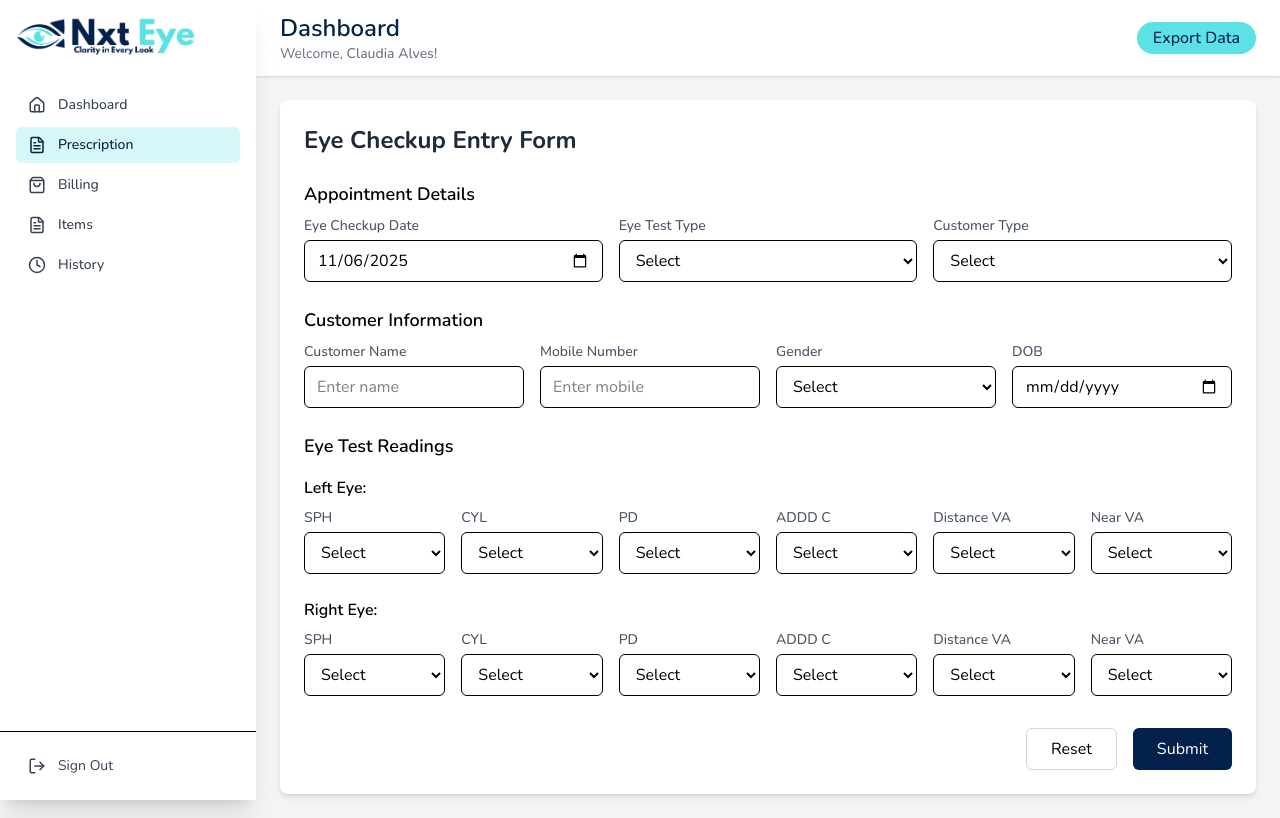
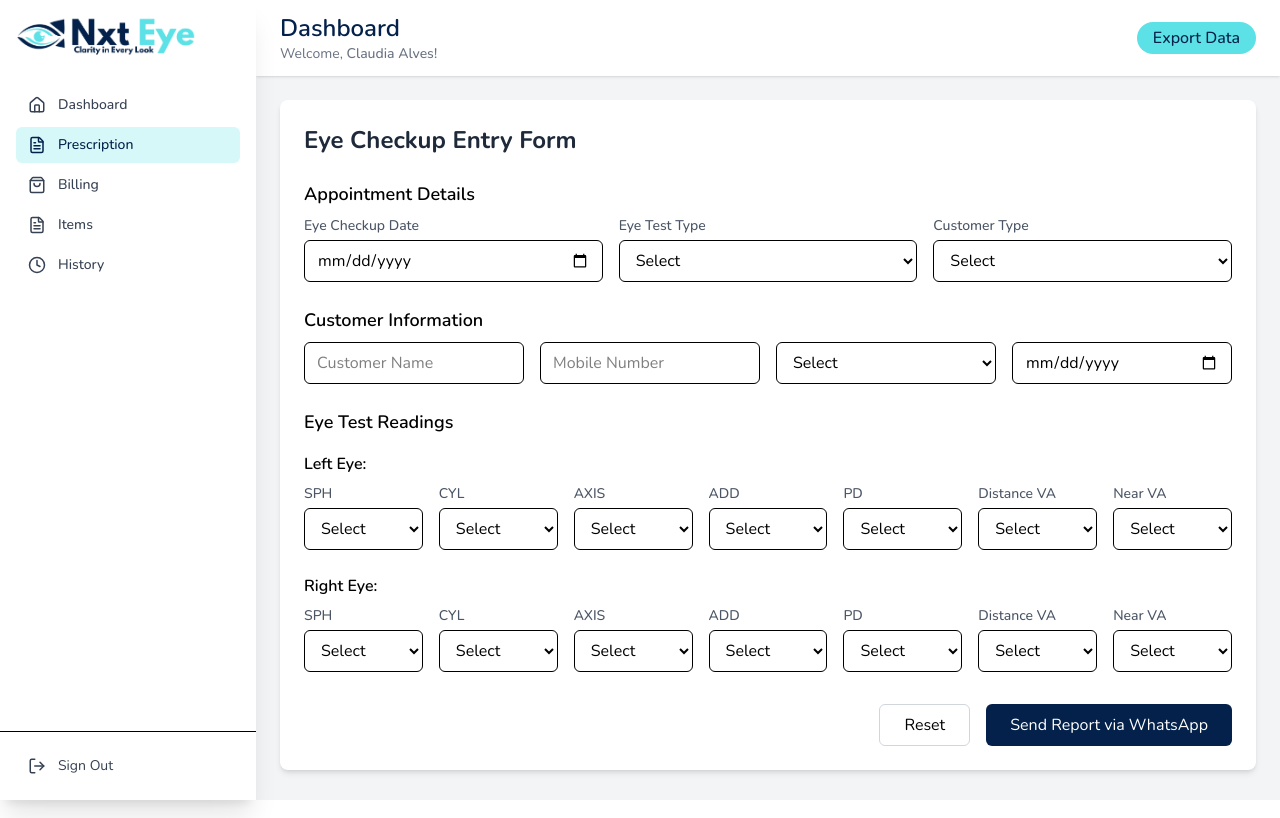
Before and after one commit to Ranjith1110/nxteye, a React (Vite) app in the folder client/: page /prescription in a window 1280 px wide. Built offline with nearby package versions, Linux system fonts and the light colour scheme; sample sign-in values are in the browser's storage.

Commit message:
Feat : Prescription msg work done

```diff
--- a/client/src/admin/Prescription.jsx
+++ b/client/src/admin/Prescription.jsx
@@ -2,53 +2,221 @@ import React, { useState } from "react";
 import Layout from "../components/dashboard/Layout";
 
 const Prescription = () => {
-    const [isOpen, setIsOpen] = useState(false);
-    const toggleSidebar = () => setIsOpen(!isOpen);
+    const [form, setForm] = useState({
+        date: "",
+        eyeTestType: "",
+        customerType: "",
+        name: "",
+        mobile: "",
+        gender: "",
+        dob: "",
+        left: {
+            SPH: "",
+            CYL: "",
+            AXIS: "",
+            ADD: "",
+            PD: "",
+            DistanceVA: "",
+            NearVA: "",
+        },
+        right: {
+            SPH: "",
+            CYL: "",
+            AXIS: "",
+            ADD: "",
+            PD: "",
+            DistanceVA: "",
+            NearVA: "",
+        },
+    });
+
+    const [errors, setErrors] = useState({}); // store errors
+
+    // Generate dropdown options
+    const generateRange = (start, end, step = 0.25, includePlusMinus = false) => {
+        const values = [];
+        for (let i = start; i <= end; i += step) values.push(i.toFixed(2));
+        if (includePlusMinus)
+            return ["00", ...values.map(v => `+${v}`), ...values.map(v => `-${v}`)];
+        return values;
+    };
+
+    const SPH_CYL_Values = generateRange(0.25, 20.0, 0.25, true);
+    const AXIS_Values = Array.from({ length: 37 }, (_, i) => i * 5);
+    const ADD_Values = generateRange(0.25, 3.5, 0.25);
+    const PD_Values = ["N/A", ...Array.from({ length: 31 }, (_, i) => (25 + i * 0.5).toFixed(1))];
+    const DistanceVA_Values = ["N/A", "6/60", "6/36", "6/24", "6/18", "6/12", "6/9", "6/6"];
+    const NearVA_Values = ["N/A", "N32", "N18", "N12", "N10", "N8", "N6", "N5"];
+
+    const SelectInput = ({ label, name, eye }) => (
+        <div>
+            <label className="block text-sm font-medium text-gray-600 mb-1">{label}</label>
+            <select
+                name={name}
+                value={form[eye][name]}
+                onChange={e => {
+                    setForm({ ...form, [eye]: { ...form[eye], [name]: e.target.value } });
+                    setErrors(prev => ({ ...prev, [name]: "" })); // clear error on change
+                }}
+                className="w-full border rounded-md px-3 py-2"
+            >
+                <option value="">Select</option>
+                {(label === "SPH" || label === "CYL") &&
+                    SPH_CYL_Values.map((v, i) => (
+                        <option key={i} value={v}>{v}</option>
+                    ))}
+                {label === "AXIS" &&
+                    AXIS_Values.map((v, i) => (
+                        <option key={i} value={v}>{v}</option>
+                    ))}
+                {label === "ADD" &&
+                    ADD_Values.map((v, i) => (
+                        <option key={i} value={v}>{v}</option>
+                    ))}
+                {label === "PD" &&
+                    PD_Values.map((v, i) => (
+                        <option key={i} value={v}>{v}</option>
+                    ))}
+                {label === "Distance VA" &&
+                    DistanceVA_Values.map((v, i) => (
+                        <option key={i} value={v}>{v}</option>
+                    ))}
+                {label === "Near VA" &&
+                    NearVA_Values.map((v, i) => (
+                        <option key={i} value={v}>{v}</option>
+                    ))}
+            </select>
+            {errors[name] && <p className="text-red-500 text-sm mt-1">{errors[name]}</p>}
+        </div>
+    );
+
+    const handleReset = () => {
+        setForm({
+            date: "",
+            eyeTestType: "",
+            customerType: "",
+            name: "",
+            mobile: "",
+            gender: "",
+            dob: "",
+            left: { SPH: "", CYL: "", AXIS: "", ADD: "", PD: "", DistanceVA: "", NearVA: "" },
+            right: { SPH: "", CYL: "", AXIS: "", ADD: "", PD: "", DistanceVA: "", NearVA: "" },
+        });
+        setErrors({});
+    };
+
+    const validateForm = () => {
+        const newErrors = {};
+        if (!form.date) newErrors.date = "Please select the eye checkup date.";
+        if (!form.eyeTestType) newErrors.eyeTestType = "Please select the test type.";
+        if (!form.customerType) newErrors.customerType = "Please select the customer type.";
+        if (!form.name.trim()) newErrors.name = "Please enter the customer's name.";
+        if (!form.mobile) newErrors.mobile = "Please enter the mobile number.";
+        if (form.mobile && !/^\d{10}$/.test(form.mobile)) newErrors.mobile = "Please enter a valid 10-digit number.";
+        if (!form.gender) newErrors.gender = "Please select gender.";
+        if (!form.dob) newErrors.dob = "Please select the date of birth.";
+        setErrors(newErrors);
+        return Object.keys(newErrors).length === 0;
+    };
+
+    const handleSubmit = e => {
+        e.preventDefault();
+        if (!validateForm()) return;
+
+        let whatsappNumber = form.mobile.replace(/[^0-9]/g, "");
+        if (whatsappNumber.length === 10) whatsappNumber = "91" + whatsappNumber;
+
+        const msg = `
+🌟 *NxtEye Optical - Eye Checkup Report* 👁️
+
+━━━━━━━━━━━━━━━━━━━
+📅 *Date:* ${form.date}
+🧪 *Test Type:* ${form.eyeTestType}
+👤 *Name:* ${form.name}
+📱 *Mobile:* ${form.mobile}
+🚻 *Gender:* ${form.gender}
+🎂 *DOB:* ${form.dob}
+━━━━━━━━━━━━━━━━━━━
+
+👁️ *LEFT EYE*
+• SPH: ${form.left.SPH || "-"}
+• CYL: ${form.left.CYL || "-"}
+• AXIS: ${form.left.AXIS || "-"}
+• ADD: ${form.left.ADD || "-"}
+• PD: ${form.left.PD || "-"}
+• Distance VA: ${form.left.DistanceVA || "-"}
+• Near VA: ${form.left.NearVA || "-"}
+
+👁️ *RIGHT EYE*
+• SPH: ${form.right.SPH || "-"}
+• CYL: ${form.right.CYL || "-"}
+• AXIS: ${form.right.AXIS || "-"}
+• ADD: ${form.right.ADD || "-"}
+• PD: ${form.right.PD || "-"}
+• Distance VA: ${form.right.DistanceVA || "-"}
+• Near VA: ${form.right.NearVA || "-"}
+━━━━━━━━━━━━━━━━━━━
+
+✨ *Thank you for trusting NxtEye Optical!*
+Your vision, our care 👓
+📍 _Stay Clear. Stay Confident._
+`;
+
+        const url = `https://wa.me/${whatsappNumber}?text=${encodeURIComponent(msg.trim())}`;
+        window.open(url, "_blank");
+    };
 
     return (
         <Layout>
-            {/* Main Content */}
-            <div className="bg-white shadow-md rounded-lg p-6">
-                <h2 className="text-2xl font-bold text-gray-800 mb-6">
-                    Eye Checkup Entry Form
-                </h2>
+            <form
+                onSubmit={handleSubmit}
+                onReset={handleReset}
+                className="bg-white shadow-md rounded-lg p-6"
+            >
+                <h2 className="text-2xl font-bold text-gray-800 mb-6">Eye Checkup Entry Form</h2>
 
                 {/* Appointment Details */}
                 <section className="mb-6">
-                    <h3 className="font-semibold text-lg mb-2">
-                        Appointment Details
-                    </h3>
+                    <h3 className="font-semibold text-lg mb-2">Appointment Details</h3>
                     <div className="grid grid-cols-1 md:grid-cols-3 gap-4">
                         <div>
-                            <label className="block text-sm font-medium text-gray-600 mb-1">
-                                Eye Checkup Date
-                            </label>
+                            <label className="block text-sm font-medium text-gray-600 mb-1">Eye Checkup Date</label>
                             <input
                                 type="date"
-                                className="w-full border rounded-md px-3 py-2 focus:ring focus:ring-blue-200"
-                                defaultValue="2025-11-06"
+                                value={form.date}
+                                onChange={e => { setForm({ ...form, date: e.target.value }); setErrors(prev => ({ ...prev, date: "" })); }}
+                                className="w-full border rounded-md px-3 py-2"
                             />
+                            {errors.date && <p className="text-red-500 text-sm mt-1">{errors.date}</p>}
                         </div>
+
                         <div>
-                            <label className="block text-sm font-medium text-gray-600 mb-1">
-                                Eye Test Type
-                            </label>
-                            <select className="w-full border rounded-md px-3 py-2">
-                                <option>Select</option>
+                            <label className="block text-sm font-medium text-gray-600 mb-1">Eye Test Type</label>
+                            <select
+                                value={form.eyeTestType}
+                                onChange={e => { setForm({ ...form, eyeTestType: e.target.value }); setErrors(prev => ({ ...prev, eyeTestType: "" })); }}
+                                className="w-full border rounded-md px-3 py-2"
+                            >
+                                <option value="">Select</option>
                                 <option>Vision</option>
                                 <option>Color</option>
                                 <option>Complete</option>
                             </select>
+                            {errors.eyeTestType && <p className="text-red-500 text-sm mt-1">{errors.eyeTestType}</p>}
                         </div>
+
                         <div>
-                            <label className="block text-sm font-medium text-gray-600 mb-1">
-                                Customer Type
-                            </label>
-                            <select className="w-full border rounded-md px-3 py-2">
-                                <option>Select</option>
+                            <label className="block text-sm font-medium text-gray-600 mb-1">Customer Type</label>
+                            <select
+                                value={form.customerType}
+                                onChange={e => { setForm({ ...form, customerType: e.target.value }); setErrors(prev => ({ ...prev, customerType: "" })); }}
+                                className="w-full border rounded-md px-3 py-2"
+                            >
+                                <option value="">Select</option>
                                 <option>New</option>
                                 <option>Returning</option>
                             </select>
+                            {errors.customerType && <p className="text-red-500 text-sm mt-1">{errors.customerType}</p>}
                         </div>
                     </div>
                 </section>
@@ -58,40 +226,48 @@ const Prescription = () => {
                     <h3 className="font-semibold text-lg mb-2">Customer Information</h3>
                     <div className="grid grid-cols-1 md:grid-cols-4 gap-4">
                         <div>
-                            <label className="block text-sm font-medium text-gray-600 mb-1">
-                                Customer Name
-                            </label>
                             <input
                                 type="text"
-                                className="w-full border rounded-md px-3 py-2"
-                                placeholder="Enter name"
+                                placeholder="Customer Name"
+                                value={form.name}
+                                onChange={e => { setForm({ ...form, name: e.target.value }); setErrors(prev => ({ ...prev, name: "" })); }}
+                                className="w-full border rounded-md px-3 py-2" // ✅ w-full added
                             />
+                            {errors.name && <p className="text-red-500 text-sm mt-1">{errors.name}</p>}
                         </div>
+
                         <div>
-                            <label className="block text-sm font-medium text-gray-600 mb-1">
-                                Mobile Number
-                            </label>
                             <input
                                 type="text"
-                                className="w-full border rounded-md px-3 py-2"
-                                placeholder="Enter mobile"
+                                placeholder="Mobile Number"
+                                value={form.mobile}
+                                onChange={e => { setForm({ ...form, mobile: e.target.value }); setErrors(prev => ({ ...prev, mobile: "" })); }}
+                                className="w-full border rounded-md px-3 py-2" // ✅ w-full added
                             />
+                            {errors.mobile && <p className="text-red-500 text-sm mt-1">{errors.mobile}</p>}
                         </div>
+
                         <div>
-                            <label className="block text-sm font-medium text-gray-600 mb-1">
-                                Gender
-                            </label>
-                            <select className="w-full border rounded-md px-3 py-2">
-                                <option>Select</option>
+                            <select
+                                value={form.gender}
+                                onChange={e => { setForm({ ...form, gender: e.target.value }); setErrors(prev => ({ ...prev, gender: "" })); }}
+                                className="w-full border rounded-md px-3 py-2" // ✅ w-full added
+                            >
+                                <option value="">Select</option>
                                 <option>Male</option>
                                 <option>Female</option>
                             </select>
+                            {errors.gender && <p className="text-red-500 text-sm mt-1">{errors.gender}</p>}
                         </div>
+
                         <div>
-                            <label className="block text-sm font-medium text-gray-600 mb-1">
-                                DOB
-                            </label>
-                            <input type="date" className="w-full border rounded-md px-3 py-2" />
+                            <input
+                                type="date"
+                                value={form.dob}
+                                onChange={e => { setForm({ ...form, dob: e.target.value }); setErrors(prev => ({ ...prev, dob: "" })); }}
+                                className="w-full border rounded-md px-3 py-2" // ✅ w-full added
+                            />
+                            {errors.dob && <p className="text-red-500 text-sm mt-1">{errors.dob}</p>}
                         </div>
                     </div>
                 </section>
@@ -100,51 +276,37 @@ const Prescription = () => {
                 <section>
                     <h3 className="font-semibold text-lg mb-2">Eye Test Readings</h3>
 
-                    {/* Left Eye */}
                     <h4 className="font-semibold mt-4 mb-2">Left Eye:</h4>
-                    <div className="grid grid-cols-2 md:grid-cols-6 gap-4">
-                        {["SPH", "CYL", "PD", "ADDD C", "Distance VA", "Near VA"].map(
-                            (label, i) => (
-                                <div key={i}>
-                                    <label className="block text-sm font-medium text-gray-600 mb-1">
-                                        {label}
-                                    </label>
-                                    <select className="w-full border rounded-md px-3 py-2">
-                                        <option>Select</option>
-                                    </select>
-                                </div>
-                            )
-                        )}
+                    <div className="grid grid-cols-2 md:grid-cols-7 gap-4">
+                        {["SPH", "CYL", "AXIS", "ADD", "PD", "Distance VA", "Near VA"].map((f, i) => (
+                            <SelectInput key={i} label={f} name={f.replace(" ", "")} eye="left" />
+                        ))}
                     </div>
 
-                    {/* Right Eye */}
                     <h4 className="font-semibold mt-6 mb-2">Right Eye:</h4>
-                    <div className="grid grid-cols-2 md:grid-cols-6 gap-4">
-                        {["SPH", "CYL", "PD", "ADDD C", "Distance VA", "Near VA"].map(
-                            (label, i) => (
-                                <div key={i}>
-                                    <label className="block text-sm font-medium text-gray-600 mb-1">
-                                        {label}
-                                    </label>
-                                    <select className="w-full border rounded-md px-3 py-2">
-                                        <option>Select</option>
-                                    </select>
-                                </div>
-                            )
-                        )}
+                    <div className="grid grid-cols-2 md:grid-cols-7 gap-4">
+                        {["SPH", "CYL", "AXIS", "ADD", "PD", "Distance VA", "Near VA"].map((f, i) => (
+                            <SelectInput key={i} label={f} name={f.replace(" ", "")} eye="right" />
+                        ))}
                     </div>
                 </section>
 
                 {/* Buttons */}
                 <div className="flex justify-end mt-8 gap-4">
-                    <button className="px-6 py-2 border border-gray-300 rounded-md hover:bg-gray-100">
+                    <button
+                        type="reset"
+                        className="px-6 py-2 border border-gray-300 rounded-md hover:bg-gray-100"
+                    >
                         Reset
                     </button>
-                    <button className="px-6 py-2 bg-[#03214a] text-white rounded-md hover:bg-[#04326d]">
-                        Submit
+                    <button
+                        type="submit"
+                        className="px-6 py-2 bg-[#03214a] text-white rounded-md hover:bg-[#04326d]"
+                    >
+                        Send Report via WhatsApp
                     </button>
                 </div>
-            </div>
+            </form>
         </Layout>
     );
 };
--- a/client/src/page/Login.jsx
+++ b/client/src/page/Login.jsx
@@ -41,7 +41,7 @@ const Login = () => {
             // Redirect after toast delay
             setTimeout(() => {
                 navigate("/dashboard");
-            }, 2200);
+            }, 2000);
         } else {
             toast("Invalid credentials! Please try again.", {
                 position: "bottom-right",
```
